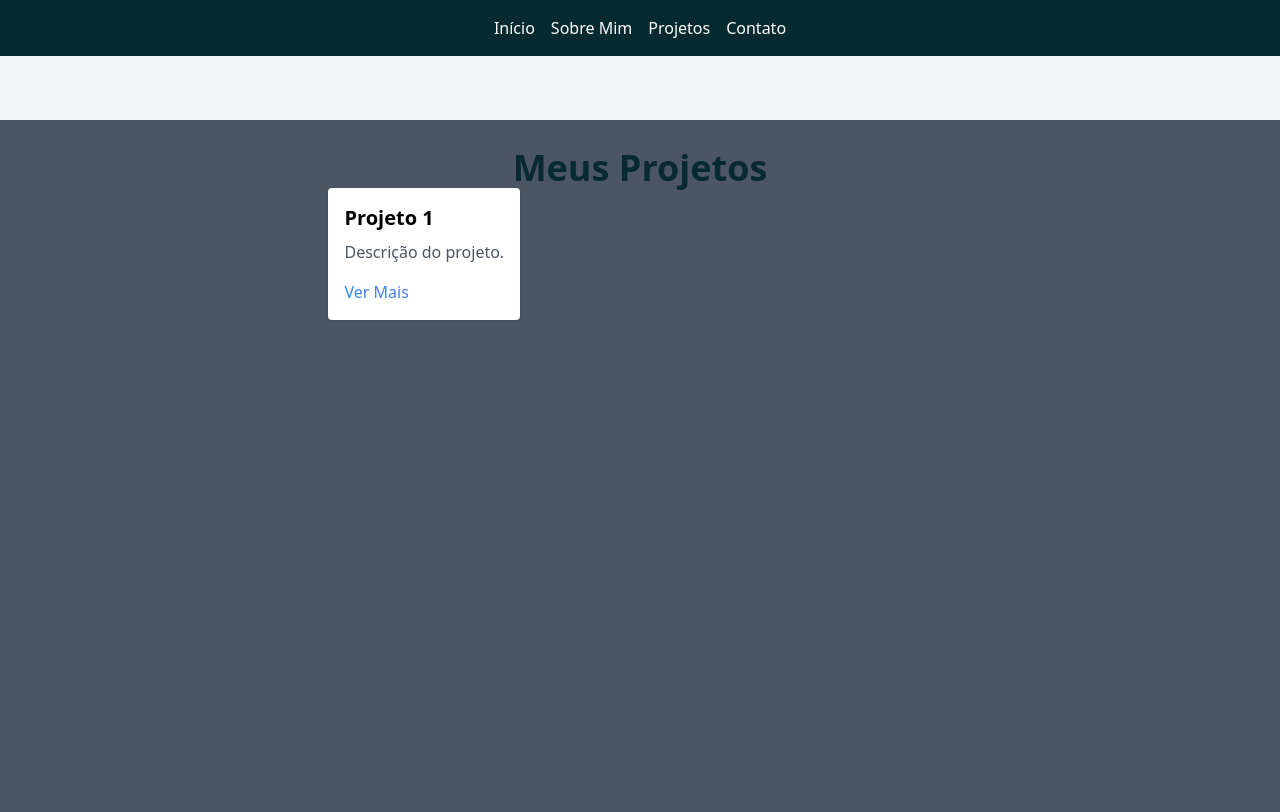
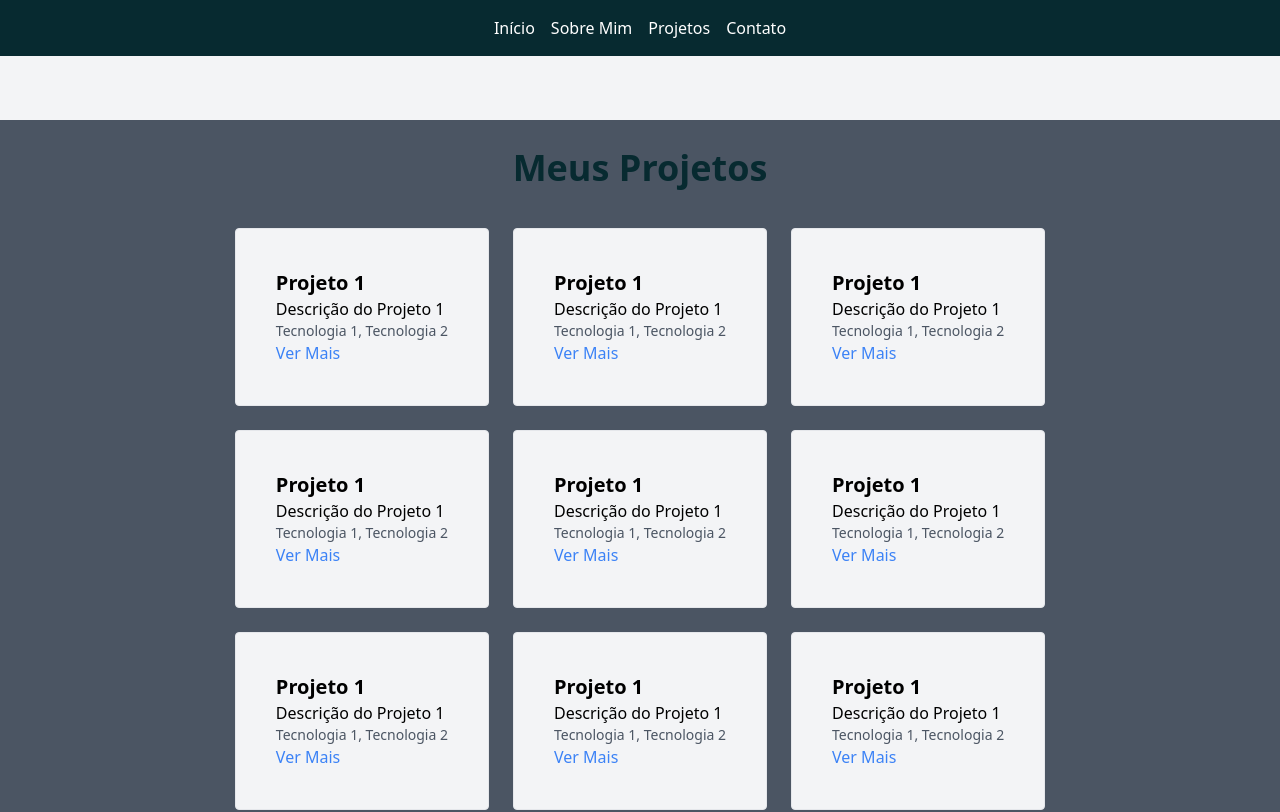
Before and after one commit to MarcioCosta013/PortifolioMarcio, a React (Vite) app: page /projects in a window 1280 px wide. Shown: the top 812 px of the page. Built offline with nearby package versions, Linux system fonts and the light colour scheme.

Commit message:
update: finalizando o popup da tela de contatos e o a tela de projetos

```diff
--- a/src/components/Popup.jsx
+++ b/src/components/Popup.jsx
@@ -1,7 +1,6 @@
 import React, { useState } from "react";
 
-
-const Popup = ({ triggerContent, popupTitle, popupContent }) => {
+const Popup = ({ triggerContent, popupTitle, popupContent, popupLink }) => {
   const [isOpen, setIsOpen] = useState(false);
 
   const handleTriggerClick = () => {
@@ -29,8 +28,23 @@ const Popup = ({ triggerContent, popupTitle, popupContent }) => {
             >
               &times;
             </button>
-            <h2 className="text-lg font-bold mb-4">{popupTitle}</h2>
-            <p className="text-gray-700">{popupContent}</p>
+
+            <div className="text-center">
+              {triggerContent}
+              <h2 className="text-primary text-lg font-bold mb-4">
+                {popupTitle}
+              </h2>
+              <p className="text-gray-700">{popupContent}</p>
+              <a
+                href={popupLink}
+                target="_blank"
+                rel="noopener noreferrer"
+                className="text-blue-500 hover:text-blue-700 underline"
+
+              >
+                Ver Mais
+              </a>
+            </div>
           </div>
         </div>
       )}
--- a/src/components/ProjectCard.jsx
+++ b/src/components/ProjectCard.jsx
@@ -1,11 +1,18 @@
-import React from 'react';
+import React from "react";
 
 const ProjectCard = ({ title, description, techs, link }) => (
-  <div>
-    <h3>{title}</h3>
+  <div className="bg-gray-100 border rounded p-10">
+    <h3 className="text-xl font-bold">{title}</h3>
     <p>{description}</p>
-    <p><strong>Tecnologias:</strong> {techs.join(', ')}</p>
-    <a href={link} target="_blank" rel="noopener noreferrer">Ver Projeto</a>
+    <p className="text-sm text-gray-600">{techs}</p>
+    <a
+      href={link}
+      target="_blank"
+      rel="noopener noreferrer"
+      className="text-blue-500 hover:underline"
+    >
+      Ver Mais
+    </a>
   </div>
 );
 
--- a/src/pages/About.jsx
+++ b/src/pages/About.jsx
@@ -1,7 +1,7 @@
 import React from "react";
 
 const About = () => (
-  <div className="pt-20">
+  <div className="pt-20 container mx-auto">
     <div className="bg-gray-600 min-h-screen flex flex-col items-center p-9 m-11">
       <h2 className="text-3xl text-primary font-bold text-center">Sobre Mim</h2>
       <p>
--- a/src/pages/Contact.jsx
+++ b/src/pages/Contact.jsx
@@ -1,22 +1,19 @@
 import React from "react";
 import Popup from "../components/Popup";
-import {
-  SlSocialGithub,
-  SlSocialInstagram,
-  SlSocialLinkedin,
-} from "react-icons/sl";
+import { SlSocialInstagram, SlSocialLinkedin } from "react-icons/sl";
 import { TfiEmail } from "react-icons/tfi";
 import { BsWhatsapp } from "react-icons/bs";
 
 const Contact = () => (
-  <div className="p-9 m-11">
-    <div className="grid justify-items-center gap-10 pt-20 bg-gray-600 min-h-screen items-center">
+  <div className="container mx-auto p-9 m-11">
+    <div className="grid justify-items-center gap-10 pt-20  bg-gray-600 min-h-screen items-center">
       <h2 className="text-4xl font-bold text-primary">Entre em Contato: </h2>
       <div className="w-[1143px] flex flex-wrap justify-center gap-6 max-w-[90%]">
         <Popup
           triggerContent={<SlSocialInstagram size={70} className="mx-3" />}
           popupTitle="Instagram"
-          popupContent="Este popup foi aberto pelo ícone do GitHub!"
+          popupContent="Este popup foi aberto pelo ícone do Instagram!"
+          popupLink="https://www.instagram.com/marcio_costa013"
         />
       </div>
 
@@ -24,28 +21,24 @@ const Contact = () => (
         <Popup
           triggerContent={<SlSocialLinkedin size={70} className="mx-3" />}
           popupTitle="Linkedin"
-          popupContent="Este popup foi aberto pelo ícone do GitHub!"
+          popupContent="Este popup foi aberto pelo ícone do Linkedin!"
+          popupLink="https://www.linkedin.com/in/marcio-jcosta/"
         />
       </div>
       <div className="flexw-[1143px] flex flex-wrap justify-center gap-6 max-w-[90%]">
         <Popup
           triggerContent={<TfiEmail size={70} className="mx-3" />}
           popupTitle="Email"
-          popupContent="Este popup foi aberto pelo ícone do GitHub!"
+          popupContent="Este popup foi aberto pelo ícone do email!"
+          popupLink="emailto:marcio-costa38@hotmail.com"
         />
       </div>
       <div className="w-[1143px] flex flex-wrap justify-center gap-6 max-w-[90%]">
         <Popup
           triggerContent={<BsWhatsapp size={70} className="mx-3" />}
           popupTitle="Whatsapp"
-          popupContent="Este popup foi aberto pelo ícone do GitHub!"
-        />
-      </div>
-      <div className="w-[1143px] flex flex-wrap justify-center gap-6 max-w-[90%]">
-        <Popup
-          triggerContent={<SlSocialGithub size={70} />}
-          popupTitle="GitHub"
-          popupContent="Este popup foi aberto pelo ícone do GitHub!"
+          popupContent="Este popup foi aberto pelo ícone do WhatsApp!"
+          popupLink="https://wa.me/5581995368033"
         />
       </div>
     </div>
--- a/src/pages/Home.jsx
+++ b/src/pages/Home.jsx
@@ -4,20 +4,13 @@ import logo from "../assets/imagens/logo.jpeg";
 const Home = () => (
   <div className="">
     <nav className="bg-primary w-full z-10 flex justify-center items-center p-4 space-x-4">
-      <a href="/">
-        <img
-          src={logo}
-          alt="Logo"
-
-        />
-      </a>
+      <img src={logo} alt="Logo" />
     </nav>
     <div className="bg-gray-600 container mx-auto min-h-screen flex flex-col items-center p-9 m-11">
       <h1 className="text-4xl font-bold text-primary">Bem-vindo!</h1>
       <p className="mt-4 text-lg text-gray-700">
         Sou Márcio Costa, desenvolvedor Back-end Java.
       </p>
-
     </div>
   </div>
 );
--- a/src/pages/Projects.jsx
+++ b/src/pages/Projects.jsx
@@ -1,17 +1,84 @@
-import React from 'react';
-import ProjectCard from '../components/ProjectCard';
+import React from "react";
+import ProjectCard from "../components/ProjectCard";
 
 const Projects = () => (
   <section className="bg-gray-100 py-8 pt-20">
     <div className="container mx-auto bg-gray-600 min-h-screen flex flex-col items-center p-7 m-10">
       <h2 className="text-4xl font-bold text-primary">Meus Projetos</h2>
-      <div className="grid grid-cols-1 sm:grid-cols-2 lg:grid-cols-3 gap-6">
-        <div className="bg-white p-4 shadow rounded">
-          <h3 className="text-xl font-semibold">Projeto 1</h3>
-          <p className="mt-2 text-gray-600">Descrição do projeto.</p>
-          <a href="#" className="text-blue-500 hover:underline mt-4 block">Ver Mais</a>
+      <div className="grid grid-cols-3 pt-10 sm:grid-cols-2 lg:grid-cols-3 gap-6">
+        <div>
+          <ProjectCard
+            title="Projeto 1"
+            description="Descrição do Projeto 1"
+            techs="Tecnologia 1, Tecnologia 2"
+            link="https://github.com/MarcioCosta013"
+          />
         </div>
-        {/* Outros cards de projeto */}
+
+        <div>
+          <ProjectCard
+            title="Projeto 1"
+            description="Descrição do Projeto 1"
+            techs="Tecnologia 1, Tecnologia 2"
+            link="https://github.com/MarcioCosta013"
+          />
+        </div>
+        <div>
+          <ProjectCard
+            title="Projeto 1"
+            description="Descrição do Projeto 1"
+            techs="Tecnologia 1, Tecnologia 2"
+            link="https://github.com/MarcioCosta013"
+          />
+        </div>
+        <div>
+          <ProjectCard
+            title="Projeto 1"
+            description="Descrição do Projeto 1"
+            techs="Tecnologia 1, Tecnologia 2"
+            link="https://github.com/MarcioCosta013"
+          />
+        </div>
+        <div>
+          <ProjectCard
+            title="Projeto 1"
+            description="Descrição do Projeto 1"
+            techs="Tecnologia 1, Tecnologia 2"
+            link="https://github.com/MarcioCosta013"
+          />
+        </div>
+        <div>
+          <ProjectCard
+            title="Projeto 1"
+            description="Descrição do Projeto 1"
+            techs="Tecnologia 1, Tecnologia 2"
+            link="https://github.com/MarcioCosta013"
+          />
+        </div>
+        <div>
+          <ProjectCard
+            title="Projeto 1"
+            description="Descrição do Projeto 1"
+            techs="Tecnologia 1, Tecnologia 2"
+            link="https://github.com/MarcioCosta013"
+          />
+        </div>
+        <div>
+          <ProjectCard
+            title="Projeto 1"
+            description="Descrição do Projeto 1"
+            techs="Tecnologia 1, Tecnologia 2"
+            link="https://github.com/MarcioCosta013"
+          />
+        </div>
+        <div>
+          <ProjectCard
+            title="Projeto 1"
+            description="Descrição do Projeto 1"
+            techs="Tecnologia 1, Tecnologia 2"
+            link="https://github.com/MarcioCosta013"
+          />
+        </div>
       </div>
     </div>
   </section>
```
